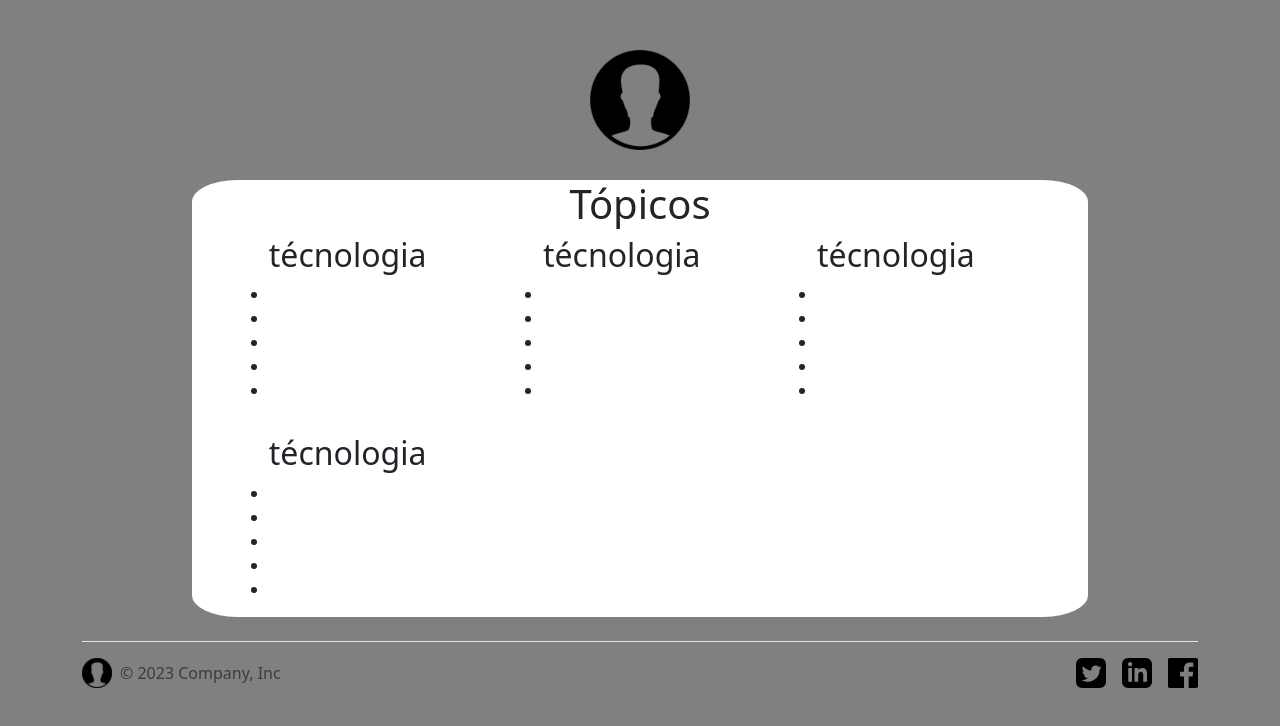
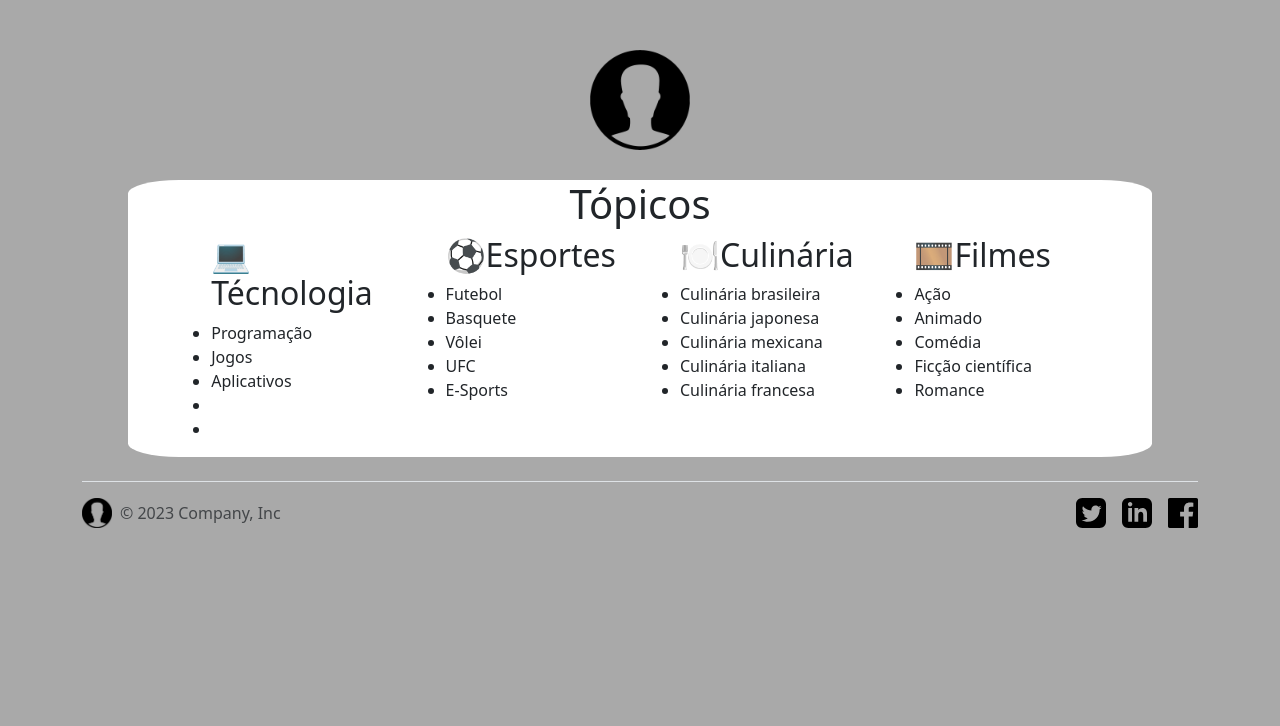
Before and after one commit to squad4resilia/fifth-project-squad-frontend, a React (Vite) app: page / in a window 1280 px wide. Shown: the top 726 px of the page. Built offline with nearby package versions, Linux system fonts and the light colour scheme.

Commit message:
mudando listas

```diff
--- a/src/landingpage.css
+++ b/src/landingpage.css
@@ -1,5 +1,5 @@
 body {
-    background: #808080;
+    background:#A9A9A9;
 }
 img{
     width: 30px;
@@ -16,8 +16,8 @@ img{
     justify-content: center;
     align-items: center;
     flex-direction: column;
-    width: 70%;
-    height: 70%;
+    width: 80%;
+    height: 80%;
     margin: 30px 0 0 0 ;
     border-radius: 5%;
     background-color: #FFFFFF;
--- a/src/landingpage.jsx
+++ b/src/landingpage.jsx
@@ -18,50 +18,42 @@ function Page() {
           <div className="principal">
             <div>
               <ul>
-                <h2 className="temas">técnologia</h2>
-                <li>
-                  <a></a>
-                </li>
-                <li></li>
-                <li></li>
+                <h2 className="temas">💻Técnologia</h2>
+                <li>Programação</li>
+                <li>Jogos</li>
+                <li>Aplicativos</li>
                 <li></li>
                 <li></li>
               </ul>
             </div>
             <div>
               <ul>
-                <h2 className="temas">técnologia</h2>
-                <li>
-                  <a></a>
-                </li>
-                <li></li>
-                <li></li>
-                <li></li>
-                <li></li>
+                <h2 className="temas">⚽Esportes</h2>
+                <li>Futebol</li>
+                <li>Basquete</li>
+                <li>Vôlei</li>
+                <li>UFC</li>
+                <li>E-Sports</li>
               </ul>
             </div>
             <div>
               <ul>
-                <h2 className="temas">técnologia</h2>
-                <li>
-                  <a></a>
-                </li>
-                <li></li>
-                <li></li>
-                <li></li>
-                <li></li>
+                <h2 className="temas">🍽Culinária</h2>
+                <li>Culinária brasileira</li>
+                <li>Culinária japonesa</li>
+                <li>Culinária mexicana</li>
+                <li>Culinária italiana</li>
+                <li>Culinária francesa</li>
               </ul>
             </div>
             <div>
               <ul>
-                <h2 className="temas">técnologia</h2>
-                <li>
-                  <a></a>
-                </li>
-                <li></li>
-                <li></li>
-                <li></li>
-                <li></li>
+                <h2 className="temas">🎞Filmes</h2>
+                <li>Ação</li>
+                <li>Animado</li>
+                <li>Comédia</li>
+                <li>Ficção científica</li>
+                <li>Romance</li>
               </ul>
             </div>
           </div>
```
